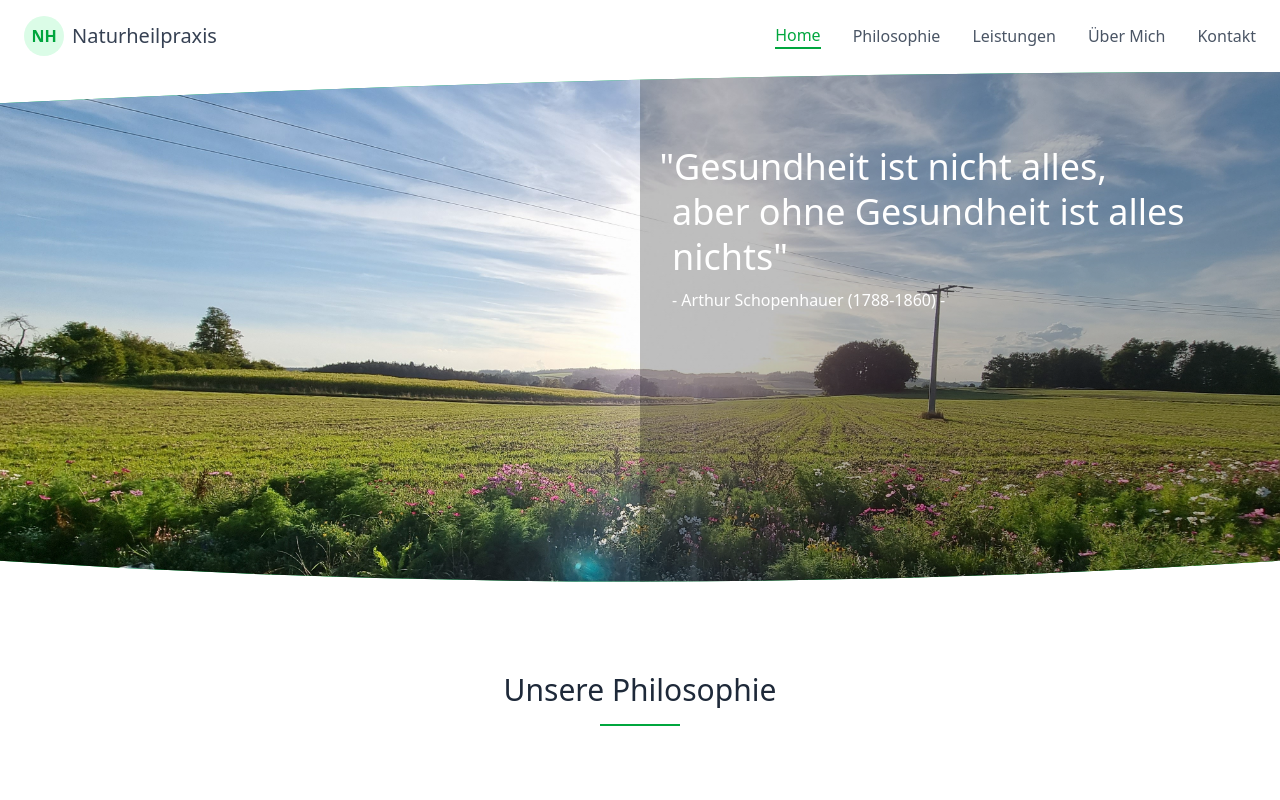
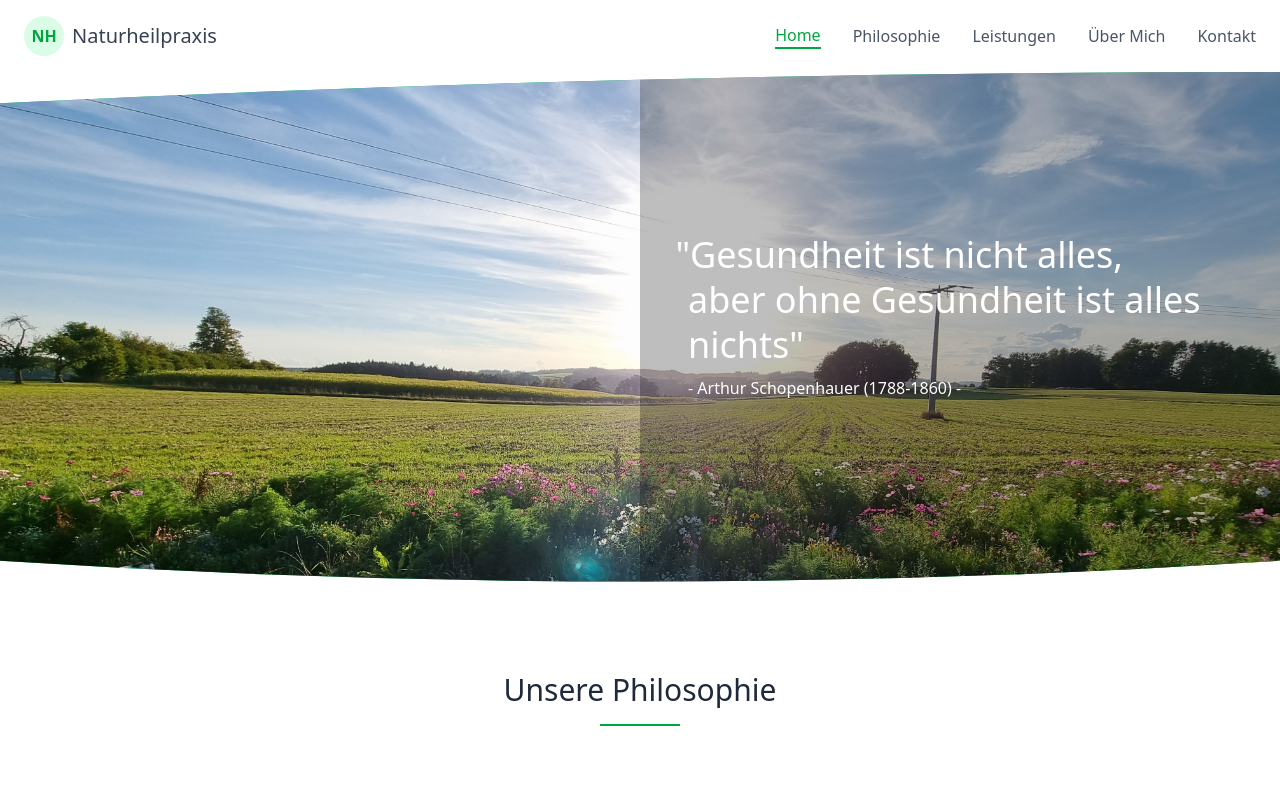
Before and after one commit to sweidner2001/WebsiteHPWeidner, a Next.js app: page /ui/page1 in a window 1280 px wide. Shown: the top 800 px of the page. Built offline with nearby package versions, Linux system fonts and the light colour scheme.

Commit message:
Chg: zitat

```diff
--- a/src/app/components/hero/HeroSection_2.tsx
+++ b/src/app/components/hero/HeroSection_2.tsx
@@ -68,13 +68,14 @@ const HeroSection = ({ onSectionClick }: HeroSectionProps) => {
                     {/* Text-Inhalt */}
                     {/*bg-black/20*/}
                     <div
-                        className="absolute top-0 right-0 bottom-0 w-full md:w-3/5 lg:w-1/2 flex py-12 md:py-10 justify-end px-6 lg:px-2 bg-black/25 z-10">
-                        <div className="max-w-2xl pr-12 text-white sm:mt-8 md:ml-6 sm:ml-8 ml-4">
-                            <div className="text-4xl md:text-4xl font-light leading-tight hanging-quote mb-0">
-                                Gesundheit ist nicht alles,<br className="hidden sm:block"/> aber ohne Gesundheit ist alles nichts
+                        className="absolute top-0 right-0 bottom-0 w-full md:w-3/5 lg:w-1/2 flex items-center pb-8 justify-center px-6  lg:px-12 bg-black/25 z-10">
+                        {/* text-center*/}
+                        <div className="max-w-2xl text-white lg:ml-0 sm:ml-4 ml-2">
+                            <div className="text-4xl md:text-4xl font-normal md:font-medium leading-tight hanging-quote mb-0">
+                                Gesundheit ist nicht alles,<br className="hidden md:block"/> aber ohne Gesundheit ist alles nichts
                             </div>
                             {/*text-gray-600*/}
-                            <p className="text-base mb-8 leading-relaxed mt-2">
+                            <p className="text-normal mb-0 leading-relaxed mt-2">
                                 - Arthur Schopenhauer (1788-1860) -
                             </p>
                         </div>
```
